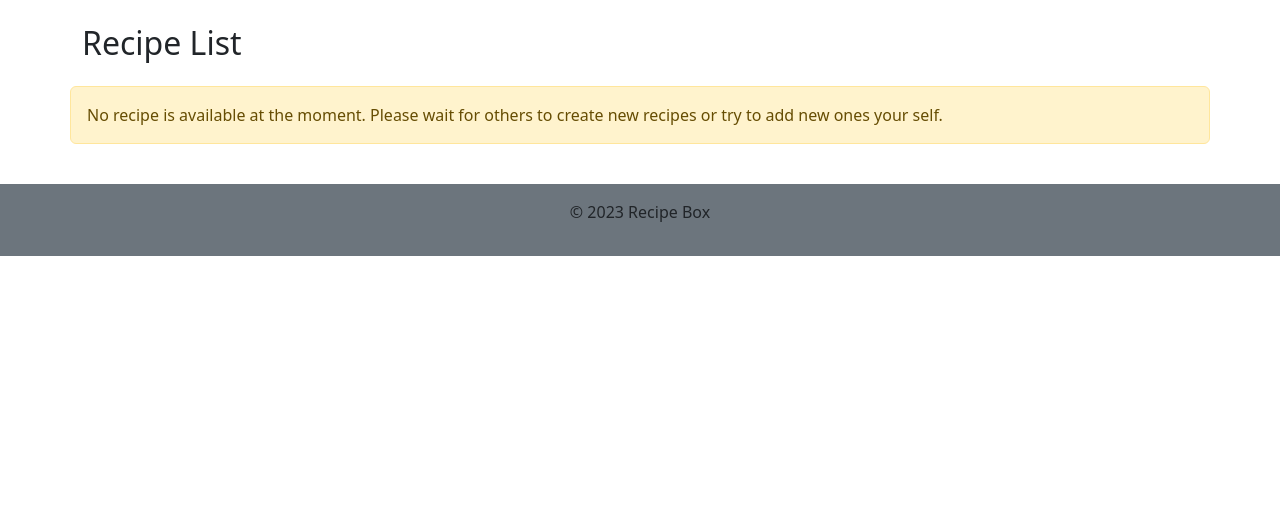
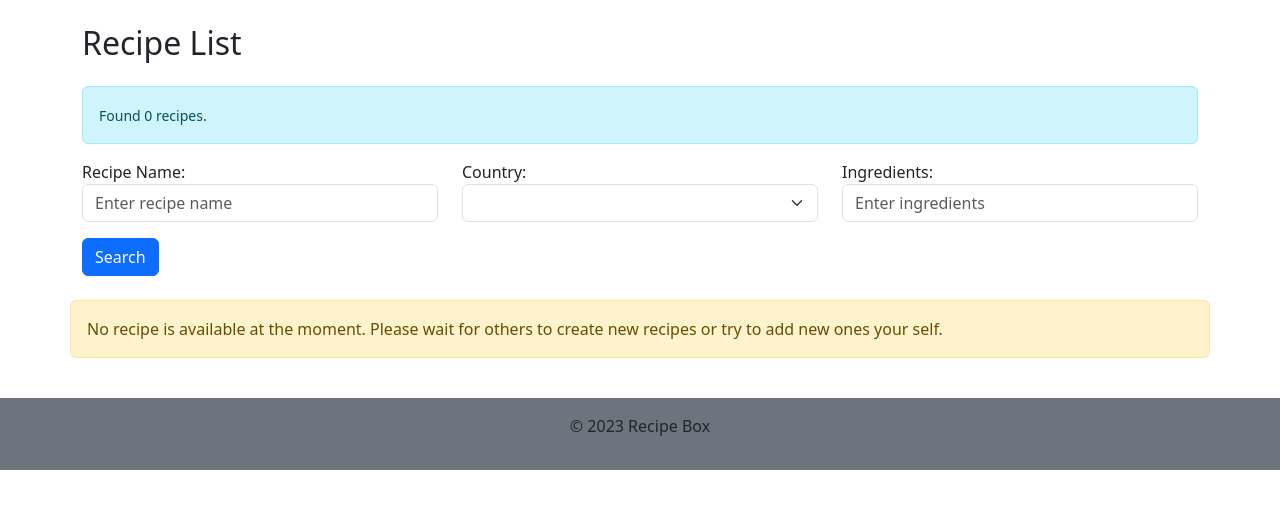
Before and after one commit to shywn-mrk/recipe-box, a Django app: page /recipes/discover/ in a window 1280 px wide. Shown: the part 56-565 px from the top of the page. Run offline with Django 4.2, Linux system fonts and the light colour scheme; data that the repository does not hold is empty; some libraries are stand-ins or nearby versions.

Commit message:
Add creating new recipe page and recipe form, also search bar for recipe-list page

```diff
--- /dev/null
+++ b/recipes/forms.py
@@ -0,0 +1,66 @@
+from django import forms
+from django_countries.data import COUNTRIES
+
+from recipes.models import Recipe
+
+
+class RecipeSearchForm(forms.Form):
+    name = forms.CharField(
+        required=False,
+        label="Recipe Name",
+        widget=forms.TextInput(
+            attrs={"class": "form-control", "placeholder": "Enter recipe name"}
+        ),
+    )
+    country = forms.ChoiceField(
+        choices=COUNTRIES.items(),
+        required=False,
+        label="Country",
+        widget=forms.Select(attrs={"class": "form-select"}),
+    )
+    ingredients = forms.CharField(
+        required=False,
+        label="Ingredients",
+        widget=forms.TextInput(
+            attrs={"class": "form-control", "placeholder": "Enter ingredients"}
+        ),
+    )
+
+
+class RecipeForm(forms.ModelForm):
+    class Meta:
+        model = Recipe
+        exclude = ["user"]
+        widgets = {
+            "name": forms.TextInput(
+                attrs={
+                    "class": "form-control",
+                    "placeholder": "Enter recipe name",
+                }
+            ),
+            "ingredients": forms.Textarea(
+                attrs={
+                    "class": "form-control",
+                    "placeholder": "Enter ingredients",
+                }
+            ),
+            "country": forms.Select(attrs={"class": "form-select"}),
+            "categories": forms.CheckboxSelectMultiple(
+                attrs={"class": "form-check-input"}
+            ),
+            "method": forms.Textarea(
+                attrs={
+                    "class": "form-control",
+                    "placeholder": "Enter cooking method",
+                }
+            ),
+            "cook_duration_minutes": forms.NumberInput(
+                attrs={
+                    "class": "form-control",
+                    "placeholder": "Enter cooking duration in minutes",
+                }
+            ),
+            "servings": forms.NumberInput(
+                attrs={"class": "form-control", "placeholder": "Enter servings"}
+            ),
+        }
--- a/recipes/templates/partials/navbar.html
+++ b/recipes/templates/partials/navbar.html
@@ -19,7 +19,7 @@
                     <a class="nav-link" href="{% url 'recipes:discover' %}"><i class="fa-solid fa-magnifying-glass"></i> Discover</a>
                 </li>
                 <li class="nav-item">
-                    <a class="nav-link" href=""><i class="fa-solid fa-plus"></i> Add Recipe</a>
+                    <a class="nav-link" href="{% url 'recipes:add' %}"><i class="fa-solid fa-plus"></i> Add Recipe</a>
                 </li>
                 {% if user.is_authenticated %}
                     <li class="nav-item">
--- /dev/null
+++ b/recipes/templates/partials/recipe-search-bar.html
@@ -0,0 +1,17 @@
+<form method="get" action="{% url 'recipes:list' %}">
+    <div class="row">
+        <div class="col-md-4 mb-3">
+            {{ form.name.label_tag }}
+            {{ form.name }}
+        </div>
+        <div class="col-md-4 mb-3">
+            {{ form.country.label_tag }}
+            {{ form.country }}
+        </div>
+        <div class="col-md-4 mb-3">
+            {{ form.ingredients.label_tag }}
+            {{ form.ingredients }}
+        </div>
+    </div>
+    <button type="submit" class="btn btn-primary">Search</button>
+</form>
--- a/recipes/templates/recipes/recipe-list.html
+++ b/recipes/templates/recipes/recipe-list.html
@@ -4,10 +4,14 @@
 {% endblock title %}
 {% block content %}
     <h2 class="mb-4">Recipe List</h2>
-    <div class="row">
+    <div class="alert alert-info" role="alert">
+        <small>Found {{ recipes_count }} recipes.</small>
+    </div>
+    {% include "partials/recipe-search-bar.html" %}
+    <div class="row mt-4">
         {% if recipes %}
             {% for recipe in recipes %}
-                {% include "partials/recipe_item.html" with recipe=recipe %}
+                {% include "partials/recipe-item.html" with recipe=recipe %}
             {% endfor %}
         {% else %}
             <div class="alert alert-warning" role="alert">
--- a/recipes/urls.py
+++ b/recipes/urls.py
@@ -1,10 +1,11 @@
 from django.urls import path
 
-from .views import recipe_detail, recipe_list, recipe_list_discover
+from .views import recipe_add, recipe_detail, recipe_list, recipe_list_discover
 
 app_name = "recipes"
 urlpatterns = [
     path("", recipe_list, name="list"),
     path("discover/", recipe_list_discover, name="discover"),
+    path("add/", recipe_add, name="add"),
     path("<int:pk>/", recipe_detail, name="detail"),
 ]
--- a/recipes/views.py
+++ b/recipes/views.py
@@ -1,6 +1,8 @@
 from django.contrib.auth.decorators import login_required
-from django.shortcuts import get_object_or_404, render
+from django.shortcuts import get_object_or_404, redirect, render
 from django.views.generic import TemplateView
+
+from recipes.forms import RecipeForm, RecipeSearchForm
 
 from .models import Recipe
 
@@ -8,16 +10,26 @@ from .models import Recipe
 @login_required
 def recipe_list(request):
     recipes = Recipe.objects.filter(user=request.user)
+    form = RecipeSearchForm()
 
-    context = {"recipes": recipes, "recipes_count": recipes.count()}
+    context = {
+        "recipes": recipes,
+        "recipes_count": recipes.count(),
+        "form": form,
+    }
 
     return render(request, "recipes/recipe-list.html", context=context)
 
 
 def recipe_list_discover(request):
     recipes = Recipe.objects.all()
+    form = RecipeSearchForm()
 
-    context = {"recipes": recipes, "recipes_count": recipes.count()}
+    context = {
+        "recipes": recipes,
+        "recipes_count": recipes.count(),
+        "form": form,
+    }
 
     return render(request, "recipes/recipe-list.html", context=context)
 
@@ -30,5 +42,20 @@ def recipe_detail(request, pk):
     return render(request, "recipes/recipe-detail.html", context=context)
 
 
+@login_required
+def recipe_add(request):
+    if request.method == "POST":
+        form = RecipeForm(request.POST)
+        if form.is_valid():
+            new_recipe = form.save(commit=False)
+            new_recipe.user = request.user
+            new_recipe.save()
+            return redirect("recipes:list")
+    else:
+        form = RecipeForm()
+
+    return render(request, "recipes/recipe-add.html", {"form": form})
+
+
 class IndexView(TemplateView):
     template_name = "index.html"
```
Also changed, not shown: recipes/templates/recipes/recipe-add.html (added, +29 -0 lines), recipes/templates/partials/recipe-item.html (renamed from recipes/templates/partials/recipe_item.html).
